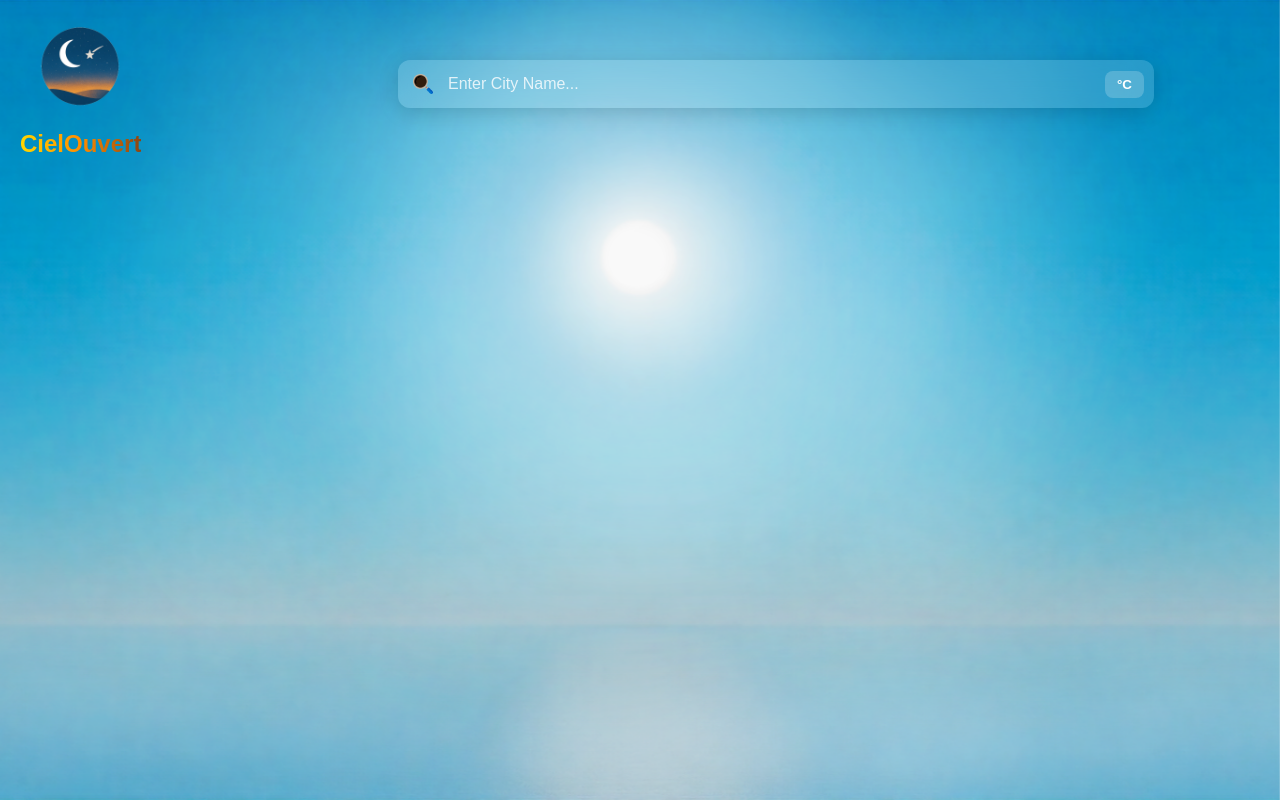
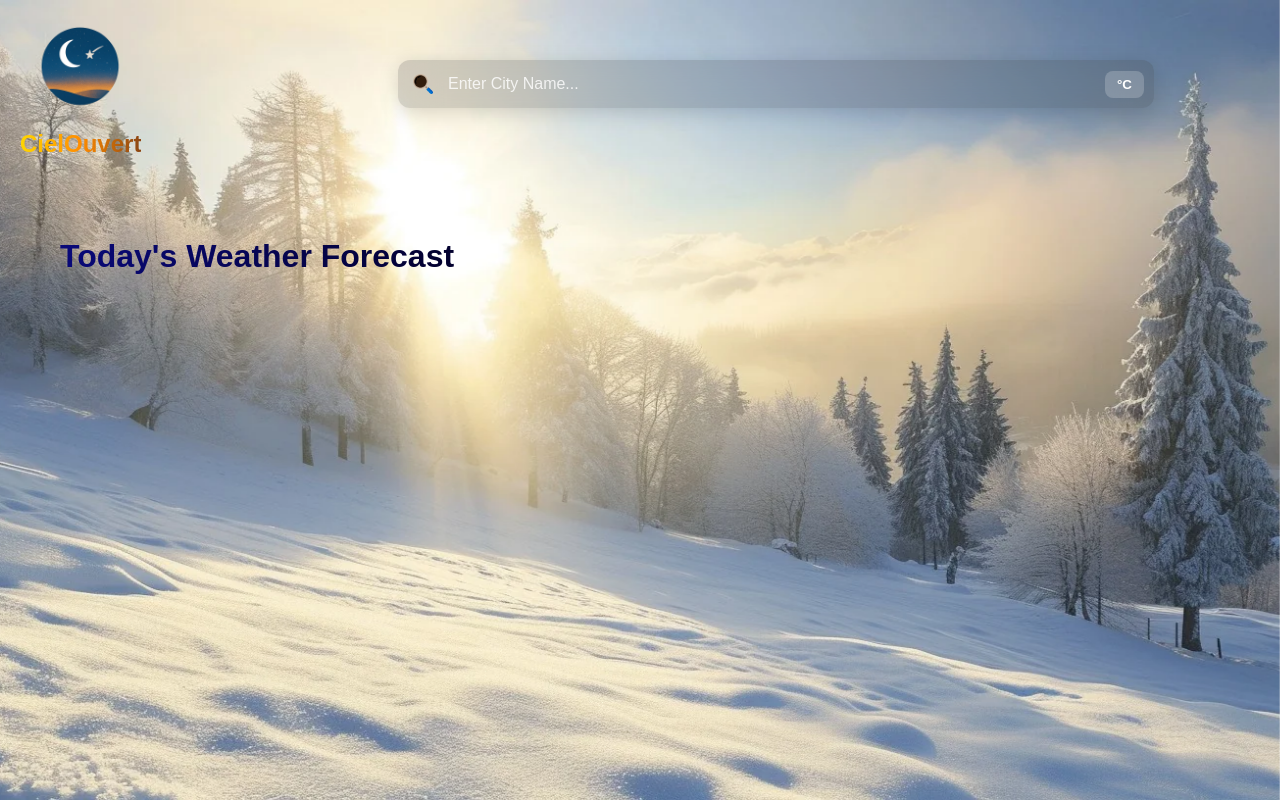
Before and after one commit to RamyGarici/odin-weather, a website built with webpack: page public/index.html in a window 1280 px wide. Shown: the top 800 px of the page. Built offline with nearby package versions, Linux system fonts and the light colour scheme.

Commit message:
adding style

```diff
--- a/public/index.html
+++ b/public/index.html
@@ -7,10 +7,10 @@
     <link rel="stylesheet" href="../src/styles.css">
   </head>
   <body>
-    <!-- background dynamique -->
+
     <div id="background"></div>
 
-    <!-- contenu principal -->
+
     <div id="main-container">
       <header id="header">
         <div id="logo">
@@ -20,12 +20,12 @@
         </div>
        <form id="weather-form">
   <div class="search-box">
-    <!-- Bouton recherche (icône à gauche) -->
+
     <button type="submit" class="search-btn">
       <img src="../src/assets/search.png" alt="search">
     </button>
 
-    <!-- Input texte -->
+
     <input
       type="text"
       id="city-input"
@@ -33,7 +33,7 @@
       required
     />
 
-    <!-- Bouton toggle C/F -->
+
     <button type="button" id="unit-toggle">°C</button>
   </div>
 </form>
@@ -41,7 +41,12 @@
       </header>
 
       <div id="result-container">
-        <!-- Résultats météo affichés ici -->
+        <div id="main-content">
+          <h1 id="today-weather">Today's Weather Forecast</h1>
+          <div id="little-details"></div>
+        </div>
+        <div id="details-hourly"></div>
+        <div id="week-forecast"></div>
       </div>
     </div>
   </body>
--- a/src/styles.css
+++ b/src/styles.css
@@ -23,7 +23,7 @@ body {
   background-size: cover;
   background-position: center;
   z-index: -1; /* derrière tout */
-  background-image: url(./assets/backgrounds/clear-day.webp);
+  background-image: url(./assets/backgrounds/snow-showers-day.webp);
   transition: background-image 0.6s ease-in-out; /* joli fondu */
 }
 
@@ -50,6 +50,7 @@ body {
   gap: 0;
 }
 
+
 #logo h1 {
   font-size: 1.5rem;
   font-weight: bold;
@@ -74,9 +75,9 @@ body {
 .search-box {
   display: flex;
   align-items: center;
-  background: rgba(255, 255, 255, 0.15);
-  backdrop-filter: blur(12px);
-  -webkit-backdrop-filter: blur(12px);
+   background: rgba(50, 50, 50, 0.2);
+  backdrop-filter: blur(20px);         /* flou plus fort */
+  -webkit-backdrop-filter: blur(20px);
   border-radius: 12px;
   padding: 5px 10px;
   box-shadow: 0 4px 20px rgba(0,0,0,0.15);
@@ -133,3 +134,28 @@ body {
 #unit-toggle:hover {
   background: rgba(255, 255, 255, 0.35);
 }
+
+
+#today-weather{
+     font-size: 2rem;
+  font-weight: bolder;
+  background: #020024;
+background: radial-gradient(circle, rgba(2, 0, 36, 1) 24%, rgba(9, 9, 121, 1) 100%, rgba(3, 134, 203, 1) 100%);
+  -webkit-background-clip: text;
+  -webkit-text-fill-color: transparent;
+  background-clip: text;
+  color: transparent;
+}
+
+#main-content{
+    padding: 40px;
+    display: flex;
+    flex-direction: column;
+}
+
+#little-details{
+width: 100;
+background-color: rgba(255, 255, 255, 0.2);
+  backdrop-filter: blur(90px);         /* flou plus fort */
+  -webkit-backdrop-filter: blur(90px);
+}
```
